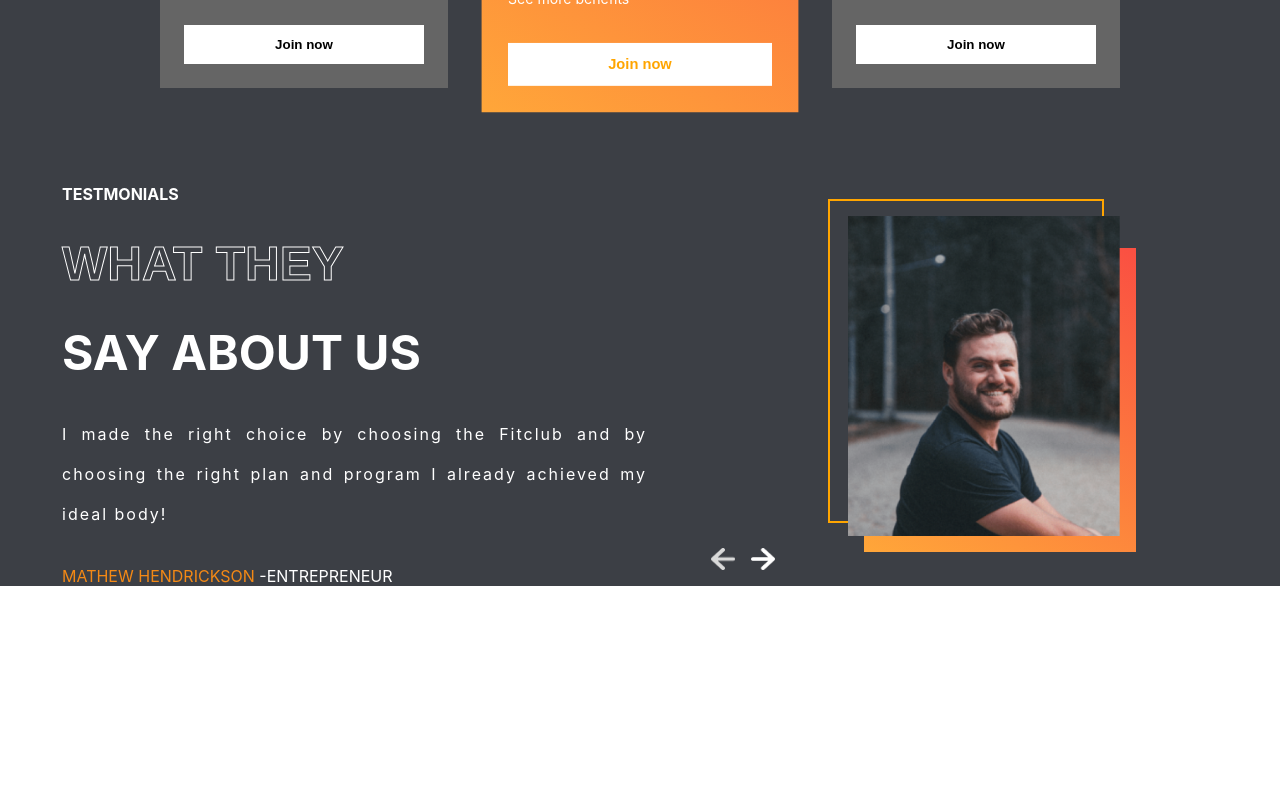
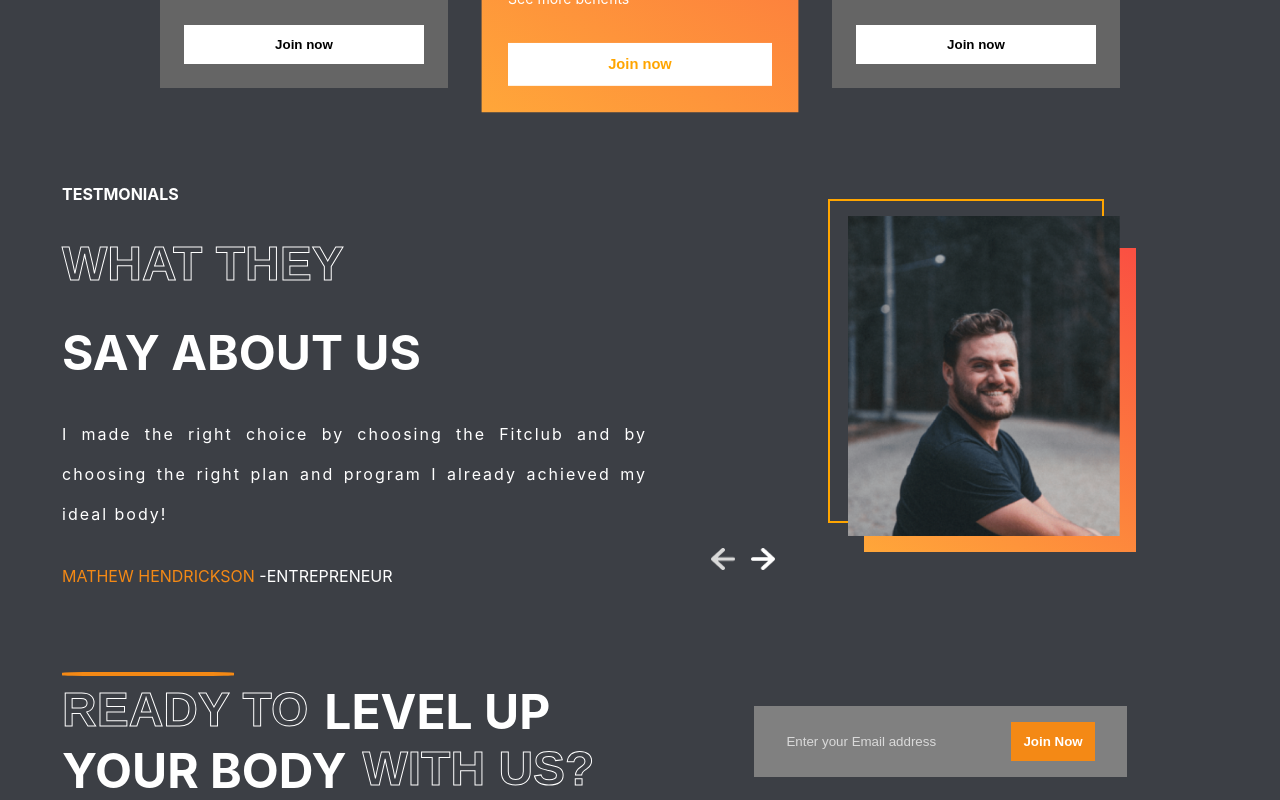
Before and after one commit to pearl0304/FIT-CLUB, a React (Create React App) app: page / in a window 1280 px wide. Shown: the part 2414-3214 px from the top of the page. Before the commit the page ends 3000 px from the top, so only its background shows below. Built offline with nearby package versions, Linux system fonts and the light colour scheme.

Commit message:
feat: Join component

```diff
--- a/package.json
+++ b/package.json
@@ -3,6 +3,7 @@
   "version": "0.1.0",
   "private": true,
   "dependencies": {
+    "@emailjs/browser": "^3.6.2",
     "@testing-library/jest-dom": "^5.16.4",
     "@testing-library/react": "^13.3.0",
     "@testing-library/user-event": "^13.5.0",
--- a/src/App.css
+++ b/src/App.css
@@ -51,3 +51,9 @@
 .orange {
   color: var(--orange);
 }
+
+input {
+  background-color: transparent;
+  border: none;
+  outline: none;
+}
--- a/src/App.js
+++ b/src/App.js
@@ -4,6 +4,7 @@
 import { Reasons } from "./components/Reasons/Reasons";
 import { Plans } from "./components/Plans/Plans";
 import { Testmonias } from "./components/Testmonials/Testmonials";
+import { Join } from "./components/Join/Join";
 function App() {
   return (
     <div className="App">
@@ -12,6 +13,7 @@
       <Reasons />
       <Plans />
       <Testmonias />
+      <Join />
     </div>
   );
 }
--- /dev/null
+++ b/src/components/Join/Join.css
@@ -0,0 +1,54 @@
+.Join {
+  margin-left: 30px;
+  margin-right: 30px;
+  display: flex;
+  padding: 0 2rem;
+  gap: 10rem;
+}
+
+.left-j {
+  color: white;
+  font-size: 3rem;
+  font-weight: bold;
+  text-transform: uppercase;
+  position: relative;
+}
+
+.left-j > div {
+  display: flex;
+  gap: 1rem;
+}
+
+.left-j > hr {
+  position: absolute;
+  width: 10.5rem;
+  border: 2px solid var(--orange);
+  border-radius: 20%;
+  margin: -10px 0;
+}
+
+.right-j {
+  display: flex;
+  justify-content: center;
+  align-items: center;
+}
+
+.email-container {
+  display: flex;
+  gap: 3rem;
+  background-color: gray;
+  padding: 1rem 2rem;
+}
+
+.email-container > input {
+  color: var(--lightgray);
+}
+
+::placeholder {
+  color: var(--lightgray);
+}
+
+.btn-j {
+  background-color: var(--orange);
+  color: white;
+}
--- /dev/null
+++ b/src/components/Join/Join.jsx
@@ -0,0 +1,53 @@
+import React, { useRef } from "react";
+import emailjs from "@emailjs/browser";
+import "./Join.css";
+
+export const Join = () => {
+  const form = useRef();
+
+  const sendEmail = (e) => {
+    e.preventDefault();
+
+    emailjs
+      .sendForm(
+        "YOUR_SERVICE_ID",
+        "YOUR_TEMPLATE_ID",
+        form.current,
+        "YOUR_PUBLIC_KEY"
+      )
+      .then(
+        (result) => {
+          console.log(result.text);
+        },
+        (error) => {
+          console.log(error.text);
+        }
+      );
+  };
+
+  return (
+    <div className="Join" id="join-us">
+      <div className="left-j">
+        <hr />
+        <div>
+          <span className="stroke-text">READY TO</span>
+          <span>LEVEL UP</span>
+        </div>
+        <div>
+          <span>YOUR BODY</span>
+          <span className="stroke-text">WITH US?</span>
+        </div>
+      </div>
+      <div className="right-j">
+        <form ref={form} className="email-container" onSubmit={sendEmail}>
+          <input
+            type="email"
+            name="user-email"
+            placeholder="Enter your Email address"
+          />
+          <button className="btn btn-j">Join Now</button>
+        </form>
+      </div>
+    </div>
+  );
+};
```
Also changed, not shown: 1 other file (tests, documents, lock files or other folders).
